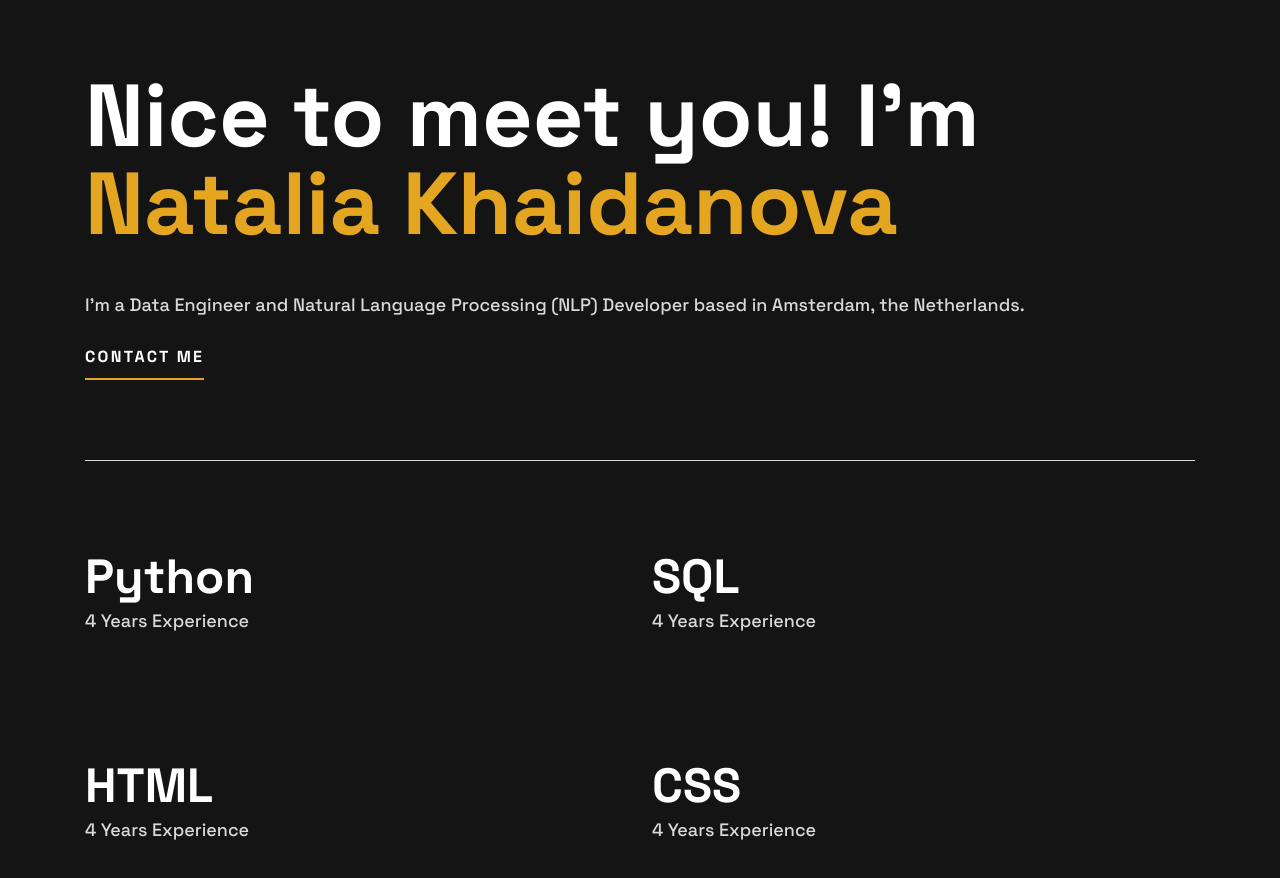
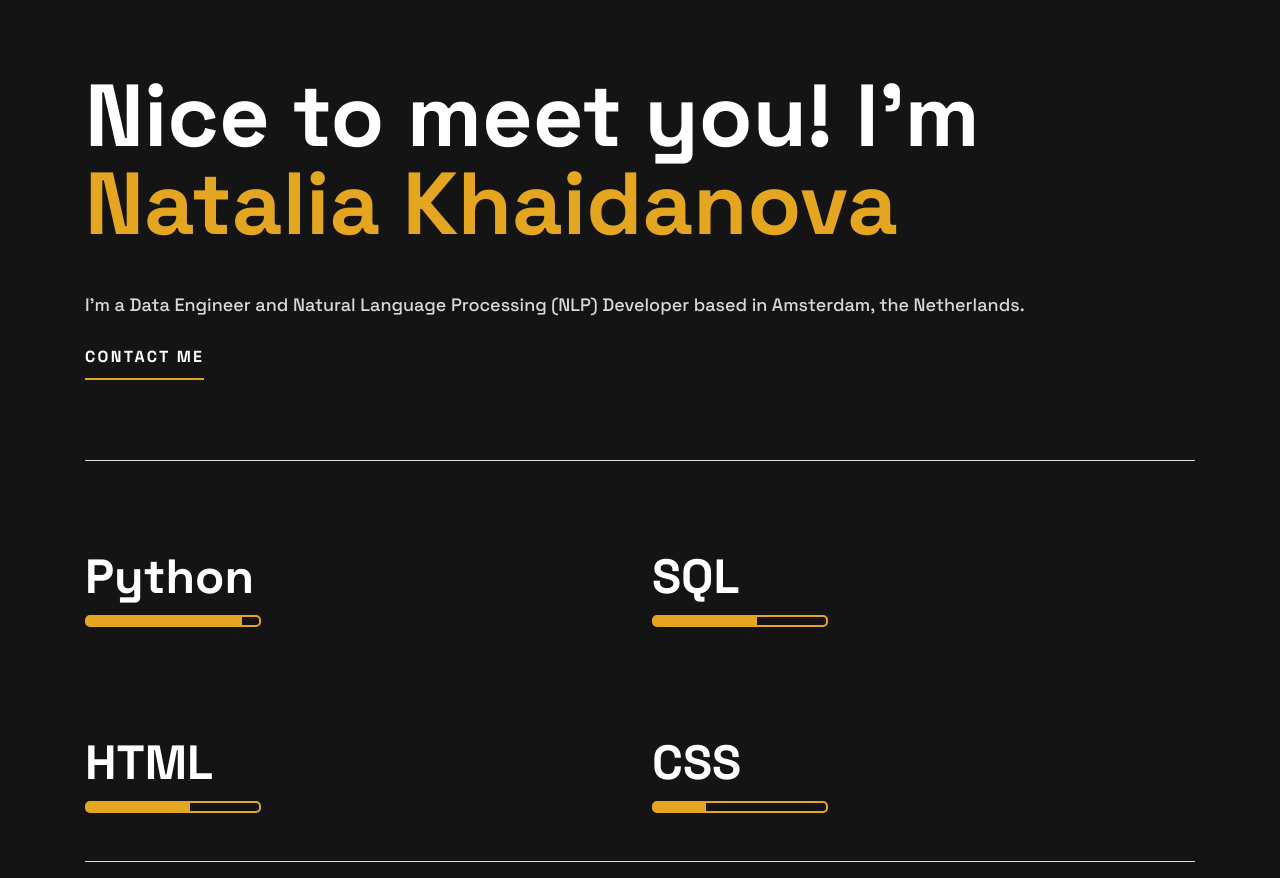
Before and after one commit to NataliaKhaidanova/portfolio, a plain HTML site: page index.html in a window 1280 px wide. Shown: the part 80-958 px from the top of the page. Drawn offline with Linux system fonts and the light colour scheme.

Commit message:
Added skill bars.

```diff
--- a/index.html
+++ b/index.html
@@ -79,19 +79,29 @@
             <div class="wrapper skills_wrapper bottom-border">
                 <div class="skills_item">
                     <h3 class="skills_title">Python</h3>
-                    <p class="skills_description">4 Years Experience</p>
+                    <div class="skills_container">
+                        <div class="skill_bar python"></div>
+                    </div>
                 </div>
                 <div class="skills_item">
                     <h3 class="skills_title">SQL</h3>
-                    <p class="skills_description">4 Years Experience</p>
+                    <div class="skills_container">
+                        <div class="skill_bar sql"></div>
+                    </div>
                 </div>
                 <div class="skills_item">
                     <h3 class="skills_title">HTML</h3>
-                    <p class="skills_description">4 Years Experience</p>
+                    <!-- <p class="skills_description">4 Years Experience</p> -->
+                    <div class="skills_container">
+                        <div class="skill_bar html"></div>
+                    </div>
                 </div>
                 <div class="skills_item">
                     <h3 class="skills_title">CSS</h3>
-                    <p class="skills_description">4 Years Experience</p>
+                    <!-- <p class="skills_description">4 Years Experience</p> -->
+                    <div class="skills_container">
+                        <div class="skill_bar css"></div>
+                    </div>
                 </div>
             </div>
         </section>
--- a/style.css
+++ b/style.css
@@ -260,3 +260,41 @@ h1 > span {
         text-align: left;
     }
 }
+
+
+
+
+.skills_container {
+    width: 40%;
+    border: 2px solid var(--accent);
+    display: inline-block;
+    border-radius: 5px;
+  }
+
+  .skill_bar {
+    padding-top: 4px;
+    padding-bottom: 4px;
+    background: var(--accent);
+  }
+
+  .python {
+    width: 90%;
+  }
+
+  .sql {
+    width: 60%;
+  }
+
+  .html {
+    width: 60%;
+  }
+
+  .css {
+    width: 30%;
+  }
+
+  @media (min-width: 37.5em) {
+    .skills_container {
+        width: 11rem;
+    }
+}
```
